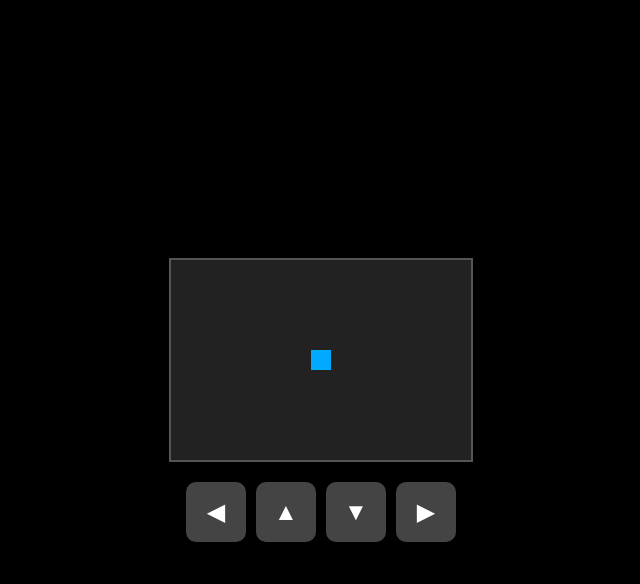
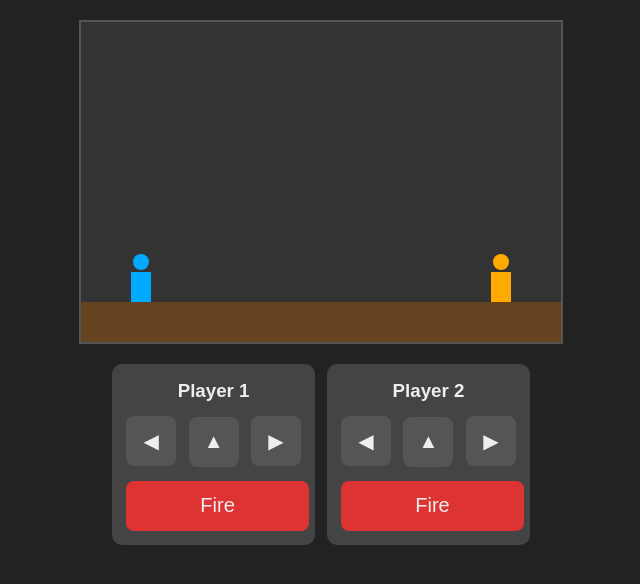
Before and after one commit to AlexKeySmith/Molez-tribute, a plain HTML site: page index.html in a window 1280 px wide. Shown: the whole page, without its empty margins (319-959 px from the left). Drawn offline with Linux system fonts and the light colour scheme.

Commit message:
Update index.html

```diff
--- a/index.html
+++ b/index.html
@@ -1,105 +1,329 @@
 <!DOCTYPE html>
 <html>
 <head>
-  <meta name="viewport" content="width=device-width, initial-scale=1">
-  <title>Simple Mobile Demo</title>
+<meta name="viewport" content="width=device-width, initial-scale=1" />
+<title>Simple Worms-like Local Multiplayer</title>
 <style>
   body {
-      margin:0; background:#000; color:#fff; font-family:sans-serif;
-      display: flex; flex-direction: column; align-items: center; justify-content: center; height: 100vh;
+    margin:0; background:#222; color:#eee; font-family:sans-serif;
+    display: flex; flex-direction: column; align-items: center; justify-content: flex-start; min-height: 100vh;
+    user-select: none;
   }
   canvas {
-      background: #222;
+    background: #333;
     border: 2px solid #555;
-      display: block;
-      margin-bottom: 20px;
+    margin: 20px 0;
     touch-action: none;
   }
   .controls {
-      display: flex; gap: 10px;
+    display: flex; gap: 12px; flex-wrap: wrap; justify-content: center;
+    max-width: 600px;
+  }
+  .player-controls {
+    background: #444;
+    padding: 10px;
+    border-radius: 10px;
+    min-width: 140px;
+  }
+  h3 {
+    margin: 6px 0 10px 0;
+    text-align: center;
   }
   button {
-      width: 60px; height: 60px;
-      font-size: 24px;
-      border-radius: 10px;
+    width: 50px; height: 50px;
+    font-size: 20px;
+    margin: 4px;
+    border-radius: 8px;
     border: none;
-      background: #444;
-      color: white;
+    background: #555;
+    color: #eee;
     user-select: none;
   }
   button:active {
     background: #0a84ff;
   }
+  .fire-btn {
+    background: #d33 !important;
+  }
 </style>
 </head>
 <body>
 
-<canvas id="game" width="300" height="200"></canvas>
+<canvas id="game" width="480" height="320"></canvas>
 
 <div class="controls">
-  <button id="left">◀</button>
-  <button id="up">▲</button>
-  <button id="down">▼</button>
-  <button id="right">▶</button>
+  <div class="player-controls" id="player1-controls">
+    <h3>Player 1</h3>
+    <div style="text-align:center;">
+      <button id="p1-left">◀</button>
+      <button id="p1-up">▲</button>
+      <button id="p1-right">▶</button>
+    </div>
+    <button id="p1-fire" class="fire-btn" style="width:100%; margin-top:10px;">Fire</button>
+  </div>
+  <div class="player-controls" id="player2-controls">
+    <h3>Player 2</h3>
+    <div style="text-align:center;">
+      <button id="p2-left">◀</button>
+      <button id="p2-up">▲</button>
+      <button id="p2-right">▶</button>
+    </div>
+    <button id="p2-fire" class="fire-btn" style="width:100%; margin-top:10px;">Fire</button>
+  </div>
 </div>
 
 <script>
-  const canvas = document.getElementById('game');
-  const ctx = canvas.getContext('2d');
+  const canvas = document.getElementById("game");
+  const ctx = canvas.getContext("2d");
 
-  let x = canvas.width / 2;
-  let y = canvas.height / 2;
-  const speed = 4;
+  const GRAVITY = 0.5;
+  const GROUND_Y = canvas.height - 40;
 
-  let keys = { left: false, up: false, right: false, down: false };
+  // Player structure
+  class Player {
+    constructor(x, color) {
+      this.x = x;
+      this.y = GROUND_Y;
+      this.width = 20;
+      this.height = 30;
+      this.color = color;
+      this.vx = 0;
+      this.vy = 0;
+      this.onGround = true;
+      this.bullets = [];
+      this.facing = 1; // 1 = right, -1 = left
+      this.cooldown = 0; // fire cooldown
+    }
+    update() {
+      // Apply velocity
+      this.x += this.vx;
+      this.y += this.vy;
 
-  // Buttons control
-  ['left', 'up', 'down', 'right'].forEach(dir => {
-    const btn = document.getElementById(dir);
-    btn.addEventListener('touchstart', e => {
+      // Gravity
+      if (!this.onGround) {
+        this.vy += GRAVITY;
+      }
+
+      // Ground collision
+      if (this.y >= GROUND_Y) {
+        this.y = GROUND_Y;
+        this.vy = 0;
+        this.onGround = true;
+      } else {
+        this.onGround = false;
+      }
+
+      // Keep inside canvas horizontally
+      if (this.x < 0) this.x = 0;
+      if (this.x > canvas.width - this.width) this.x = canvas.width - this.width;
+
+      // Apply friction horizontally
+      this.vx *= 0.8;
+
+      if (this.cooldown > 0) this.cooldown--;
+
+      // Update bullets
+      this.bullets = this.bullets.filter(b => !b.dead);
+      this.bullets.forEach(b => b.update());
+    }
+    draw() {
+      // Player body
+      ctx.fillStyle = this.color;
+      ctx.fillRect(this.x, this.y - this.height, this.width, this.height);
+
+      // Head
+      ctx.beginPath();
+      ctx.arc(this.x + this.width/2, this.y - this.height - 10, 8, 0, Math.PI * 2);
+      ctx.fill();
+
+      // Draw bullets
+      this.bullets.forEach(b => b.draw());
+    }
+    jump() {
+      if (this.onGround) {
+        this.vy = -10;
+        this.onGround = false;
+      }
+    }
+    moveLeft() {
+      this.vx = -4;
+      this.facing = -1;
+    }
+    moveRight() {
+      this.vx = 4;
+      this.facing = 1;
+    }
+    fire() {
+      if (this.cooldown === 0) {
+        const bullet = new Bullet(
+          this.x + this.width/2,
+          this.y - this.height - 10,
+          this.facing * 8,
+          0,
+          this.color
+        );
+        this.bullets.push(bullet);
+        this.cooldown = 30; // cooldown frames
+      }
+    }
+  }
+
+  // Bullet structure
+  class Bullet {
+    constructor(x, y, vx, vy, color) {
+      this.x = x;
+      this.y = y;
+      this.vx = vx;
+      this.vy = vy;
+      this.radius = 5;
+      this.color = color;
+      this.dead = false;
+    }
+    update() {
+      this.x += this.vx;
+      this.y += this.vy;
+
+      this.vy += GRAVITY * 0.1;
+
+      // Check ground collision
+      if (this.y > GROUND_Y) {
+        this.dead = true;
+      }
+
+      // Check out of bounds
+      if (this.x < 0 || this.x > canvas.width) {
+        this.dead = true;
+      }
+    }
+    draw() {
+      ctx.fillStyle = this.color;
+      ctx.beginPath();
+      ctx.arc(this.x, this.y, this.radius, 0, Math.PI * 2);
+      ctx.fill();
+    }
+  }
+
+  // Initialize players
+  const player1 = new Player(50, "#0af");
+  const player2 = new Player(canvas.width - 70, "#fa0");
+
+  // Input state
+  const input = {
+    p1_left: false, p1_right: false, p1_up: false, p1_fire: false,
+    p2_left: false, p2_right: false, p2_up: false, p2_fire: false,
+  };
+
+  // Setup buttons handlers
+  function setupControls() {
+    const controlsMap = [
+      ["p1-left", "p1_left"], ["p1-right", "p1_right"], ["p1-up", "p1_up"], ["p1-fire", "p1_fire"],
+      ["p2-left", "p2_left"], ["p2-right", "p2_right"], ["p2-up", "p2_up"], ["p2-fire", "p2_fire"]
+    ];
+    controlsMap.forEach(([btnId, key]) => {
+      const btn = document.getElementById(btnId);
+      btn.addEventListener("touchstart", e => {
         e.preventDefault();
-      keys[dir] = true;
+        input[key] = true;
       });
-    btn.addEventListener('touchend', e => {
+      btn.addEventListener("touchend", e => {
         e.preventDefault();
-      keys[dir] = false;
+        input[key] = false;
+      });
+      // Also mouse for desktop testing
+      btn.addEventListener("mousedown", e => {
+        e.preventDefault();
+        input[key] = true;
+      });
+      btn.addEventListener("mouseup", e => {
+        e.preventDefault();
+        input[key] = false;
+      });
+      btn.addEventListener("mouseleave", e => {
+        e.preventDefault();
+        input[key] = false;
       });
     });
 
-  // Also support keyboard arrows if testing on PC
-  window.addEventListener('keydown', e => {
-    if (e.key === 'ArrowLeft') keys.left = true;
-    if (e.key === 'ArrowUp') keys.up = true;
-    if (e.key === 'ArrowRight') keys.right = true;
-    if (e.key === 'ArrowDown') keys.down = true;
+    // Keyboard support for desktop
+    window.addEventListener("keydown", e => {
+      switch(e.key.toLowerCase()) {
+        case "a": input.p1_left = true; break;
+        case "d": input.p1_right = true; break;
+        case "w": input.p1_up = true; break;
+        case " ": input.p1_fire = true; break;
+        case "arrowleft": input.p2_left = true; break;
+        case "arrowright": input.p2_right = true; break;
+        case "arrowup": input.p2_up = true; break;
+        case "enter": input.p2_fire = true; break;
+      }
     });
-  window.addEventListener('keyup', e => {
-    if (e.key === 'ArrowLeft') keys.left = false;
-    if (e.key === 'ArrowUp') keys.up = false;
-    if (e.key === 'ArrowRight') keys.right = false;
-    if (e.key === 'ArrowDown') keys.down = false;
+    window.addEventListener("keyup", e => {
+      switch(e.key.toLowerCase()) {
+        case "a": input.p1_left = false; break;
+        case "d": input.p1_right = false; break;
+        case "w": input.p1_up = false; break;
+        case " ": input.p1_fire = false; break;
+        case "arrowleft": input.p2_left = false; break;
+        case "arrowright": input.p2_right = false; break;
+        case "arrowup": input.p2_up = false; break;
+        case "enter": input.p2_fire = false; break;
+      }
     });
-
-  function gameLoop() {
-    if (keys.left) x -= speed;
-    if (keys.right) x += speed;
-    if (keys.up) y -= speed;
-    if (keys.down) y += speed;
-
-    // Clamp inside canvas
-    x = Math.max(10, Math.min(canvas.width - 10, x));
-    y = Math.max(10, Math.min(canvas.height - 10, y));
-
-    ctx.clearRect(0, 0, canvas.width, canvas.height);
-
-    // Draw player square
-    ctx.fillStyle = '#0af';
-    ctx.fillRect(x - 10, y - 10, 20, 20);
-
-    requestAnimationFrame(gameLoop);
   }
 
-  gameLoop();
+  function update() {
+    // Player 1 input
+    if (input.p1_left) player1.moveLeft();
+    if (input.p1_right) player1.moveRight();
+    if (input.p1_up) player1.jump();
+    if (!input.p1_left && !input.p1_right) player1.vx = 0;
+    if (input.p1_fire) player1.fire();
+
+    // Player 2 input
+    if (input.p2_left) player2.moveLeft();
+    if (input.p2_right) player2.moveRight();
+    if (input.p2_up) player2.jump();
+    if (!input.p2_left && !input.p2_right) player2.vx = 0;
+    if (input.p2_fire) player2.fire();
+
+    player1.update();
+    player2.update();
+
+    // Simple bullet collision check (no damage, just remove bullet)
+    player1.bullets.forEach(bullet => {
+      if (bullet.x > player2.x && bullet.x < player2.x + player2.width &&
+          bullet.y > player2.y - player2.height && bullet.y < player2.y) {
+        bullet.dead = true;
+      }
+    });
+    player2.bullets.forEach(bullet => {
+      if (bullet.x > player1.x && bullet.x < player1.x + player1.width &&
+          bullet.y > player1.y - player1.height && bullet.y < player1.y) {
+        bullet.dead = true;
+      }
+    });
+  }
+
+  function drawGround() {
+    ctx.fillStyle = "#654321";
+    ctx.fillRect(0, GROUND_Y, canvas.width, canvas.height - GROUND_Y);
+  }
+
+  function draw() {
+    ctx.clearRect(0, 0, canvas.width, canvas.height);
+    drawGround();
+    player1.draw();
+    player2.draw();
+  }
+
+  function loop() {
+    update();
+    draw();
+    requestAnimationFrame(loop);
+  }
+
+  setupControls();
+  loop();
 </script>
 
 </body>
```
Lines whose indentation alone changed are shown as unchanged.
